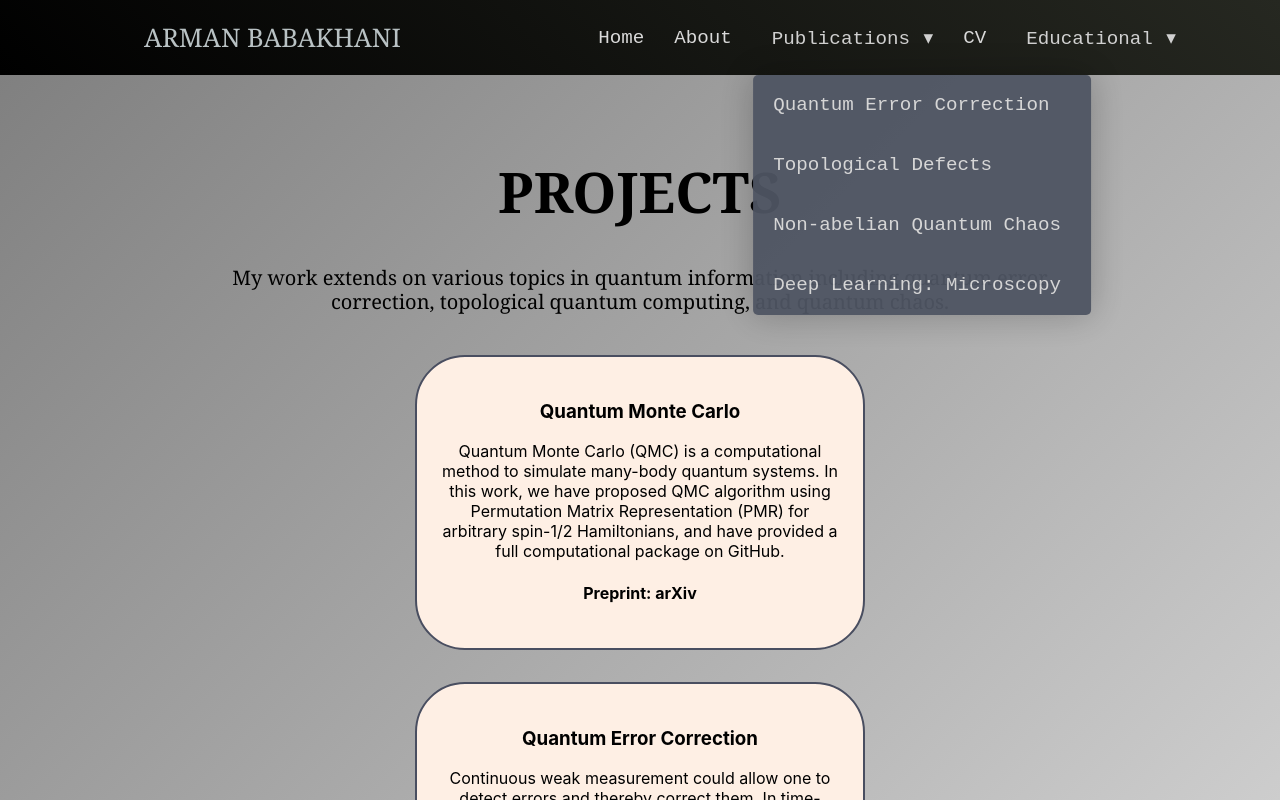
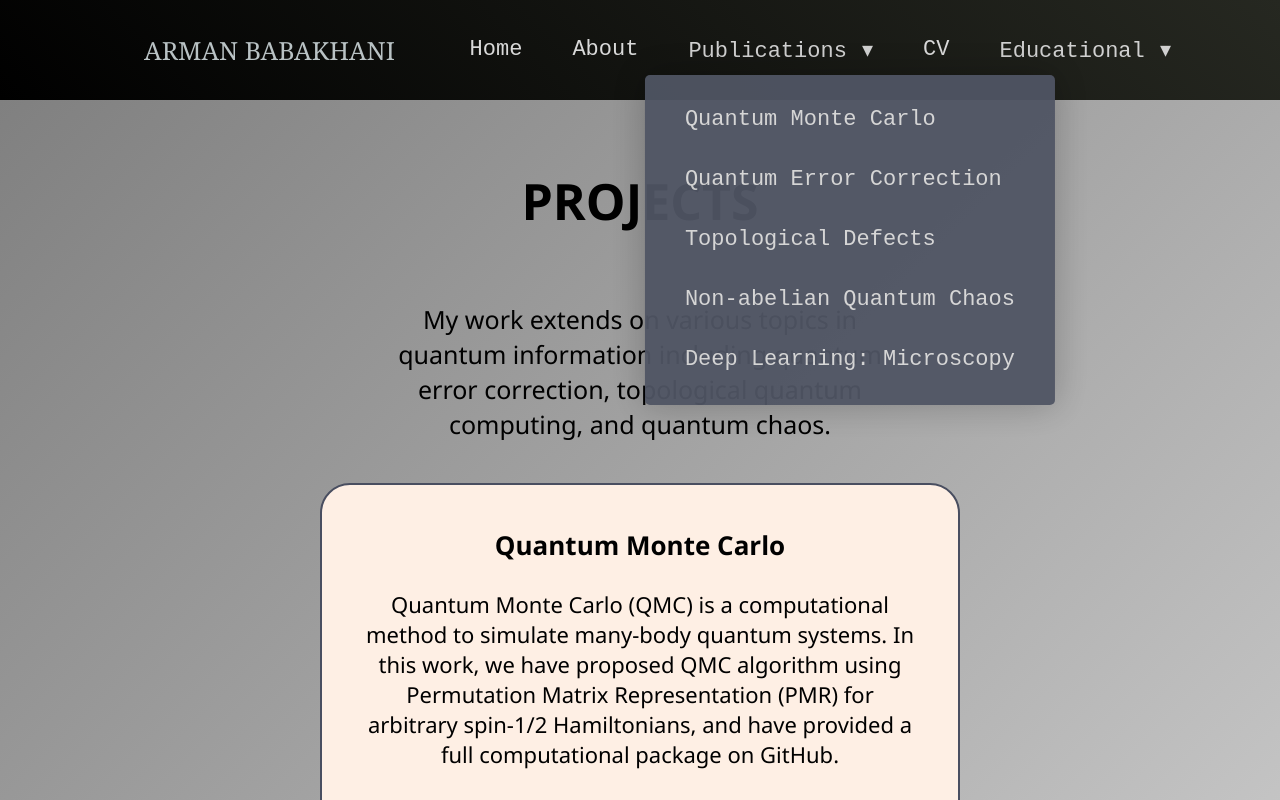
Before and after one commit to armanxbabakhani/ArmanWeb, a Next.js app: page /projects in a window 1280 px wide. Both pictures are taken after a click on the link "Publications". Shown: the top 800 px of the page. Built offline with nearby package versions, Linux system fonts and the light colour scheme.

Commit message:
updated the main and the projects page

```diff
--- a/component/layout.js
+++ b/component/layout.js
@@ -30,7 +30,7 @@ function DropdownMenu(props){
 
 const Background = styled.div`
 position: relative;
-top: 75px;
+top: 100px;
 background: linear-gradient(135deg , gray, white);
 display: flex;
 flex-direction: column;
@@ -110,6 +110,9 @@ export default function Layout({children}){
                         <ItemDrop name = 'Publications'>
                             <DropdownMenu>
                                 <li>
+                                    <Link href="https://arxiv.org/abs/2307.06503" passHref> Quantum Monte Carlo </Link>
+                                </li>
+                                <li>
                                     <Link href="https://journals.aps.org/pra/abstract/10.1103/PhysRevA.103.042406" passHref> Quantum Error Correction </Link>
                                 </li>
                                 <li>
@@ -159,13 +162,13 @@ export default function Layout({children}){
                 <div className={styleshome.footer}>
                     <p> Connect with me: </p>
                     <a href="https://www.linkedin.com/in/arman-babakhani/">
-                        <Image src="/linkedin.png" alt="linkedin" width="50px" height="50px" />
+                        <Image src="/linkedin.png" alt="linkedin" width="60px" height="60px" />
                     </a>
                     <a href="https://www.youtube.com/channel/UCtuf8lx4SvE3hEZe7NuagzA">
-                        <Image src="/youtubetrans.png" alt="youtube" width="70px" height="70px" />
+                        <Image src="/youtubetrans.png" alt="youtube" width="75px" height="75px" />
                     </a>
                     <a href="https://github.com/armanxbabakhani">
-                        <Image src="/github.png" alt="github" width="50px" height="50px" />
+                        <Image src="/github.png" alt="github" width="60px" height="60px" />
                     </a>
                 </div>
             </Background>
--- a/pages/index.js
+++ b/pages/index.js
@@ -7,12 +7,12 @@ export default function Home() {
     <div className={styles.container}>
       <main className={styles.main}>
         <div className={styles.pframe}>
-          <Image src="/Arman_portrait_1.jpg" alt="Arman" width="340px" height="290px" className={styles.portrait}/>
+          <Image src="/Arman_portrait_1.jpg" alt="Arman" width="325px" height="290px" className={styles.portrait}/>
         </div>
         <div className={styles.introbox}>
           <h3> Welcome! I am </h3>
           <h1> Arman Babakhani </h1>
-          <h4> I am a researcher and a PhD student in quantum information theory and quantum algorithms.</h4>
+          <h4> Researcher and a PhD student in quantum information theory and quantum algorithms.</h4>
         </div>
         <div className={styles.grid}>
           <div  className={styles.card}>
--- a/styles/Home.module.css
+++ b/styles/Home.module.css
@@ -61,8 +61,7 @@
   border: 10px solid #090808;
   border-radius: 50px;
   align-items: center;
-  /*max-width: 250px;
-  max-height: 230px;*/
+  margin: 2% 0;
 }
 .footer {
   background-color: #414246;
@@ -70,22 +69,21 @@
   width: 100%;
   display: flex;
   flex-direction: row;
-  justify-content: center;
-  align-content: center;
-  padding: 1.1rem 0;
+  align-items: center;
+  padding: 2% 20%;
   border-top: 3px solid #090808;
+  height: 150px;
 }
 
 .footer p {
   display: block;
   font-family: monospace;
-  font-size: 18px;
+  font-size: 30px;
   color:rgb(204, 200, 198);
   justify-content: center;
   transition: filter 200ms;
   align-items: center;
   flex-grow: 1;
-  max-width: 200px;
 }
 
 .footer a {
@@ -94,7 +92,6 @@
   transition: filter 200ms;
   align-items: center;
   flex-grow: 1;
-  max-width: 150px;
 }
 
 .footer a:hover {
@@ -190,20 +187,20 @@
   border-radius: 50px;
   max-width: 450px;
 }
+
 .me{
   background-color: #9da4aa;
   border-radius: 10px;
-  margin: 0 0.5rem 1.5rem;
-  padding: 1rem 2rem;
+  margin: 0 10% 5%;
+  padding: 5% 10%;
   text-align: left;
   color: inherit;
   font-family: Georgia , Helvetica, 'Times New Roman', Times;
-  font-size: 1.5rem;
   transition: color 0.15s ease, border-color 0.15s ease;
-  max-width: 1200px;
 }
+
 .me p{
-  font-size: 1.3rem;
+  font-size: 25px;
   line-height: 1.25;
 }
 .me a {
--- a/styles/Layout.module.css
+++ b/styles/Layout.module.css
@@ -2,7 +2,7 @@
  .navigation {
     position: fixed;
     top: 0px;
-    height: 75px;
+    height: 100px;
     background: linear-gradient(45deg, #000000, #262821);
     width: 100%;
     display: flex;
@@ -29,7 +29,7 @@
     margin: 0 1rem;
     line-height: 75px;
     text-transform: uppercase;
-    font-size: 1.6em;
+    font-size: 30px;
     font-family: Cambria, Cochin, Georgia, Times, 'Times New Roman', serif;
 }
  .brand a {
@@ -56,9 +56,9 @@
     top: 75px;
     right: 20px;
     transform: translateX(-50%);
-    background: rgb(79, 85, 99);
+    background: rgb(80, 85, 100);
     transition: background 300ms;
-    padding: 0 10px;
+    padding: 15px;
     z-index: 8;
     box-shadow: 0 0 35px 0 rgba(0,0,0,0.25);
     opacity: 0.95;
@@ -67,18 +67,18 @@
 }
 
 .navdropdown:hover{
-    background-color: rgb(78, 70, 63);
+    background-color: rgb(80, 95, 110);
 }
 
 .droplist{
     display: flex;
     flex-direction: column;
     justify-content: left;
-    padding: 0 20px 0;
+    padding: 0 25px;
 }
 
 .droplist a{
-    font-size: 1.2rem;
+    font-size: 26px;
     color:rgb(208, 208, 208);
     transition: color 300ms;
 }
@@ -221,9 +221,8 @@
 }
 
 .navwrap li {
-    padding: 0 20px;
-    text-indent: -10px;
-    font-size: 1.2rem;
+    padding: 0 25px;
+    font-size: 26px;
 }
 
 .navwrap li a, .navwrap li a:visited {
@@ -244,7 +243,22 @@ color: rgb(170,150,150);
 }
 
 
-@media only screen and (max-width: 1080px){
+@media only screen and (max-width: 1400px){
+    .droplist a{
+        font-size: 22px;
+    }
+
+    .navwrap li{
+        font-size: 22px;
+    }
+
+    .brand{
+        font-size: 25px;
+    }
+}
+
+
+@media only screen and (max-width: 1200px){
     .brandabv{
         display: block;
         position: absolute;
@@ -256,10 +270,10 @@ color: rgb(170,150,150);
    }
 }
 
-@media only screen and (max-width: 825px){
+@media only screen and (max-width: 900px){
     .hamwrapper{
         position: fixed;
-        right: 0px;
+        right: 5%;
         padding: 10px 20px;
         display: flex;
         flex-direction: column;
@@ -267,9 +281,7 @@ color: rgb(170,150,150);
         align-content: space-between;
         z-index: 10;
     }
-}
 
-@media only screen and (max-height: 900px){
     .main{
         min-height: 450px;
     }
--- a/styles/Projects.module.css
+++ b/styles/Projects.module.css
@@ -1,8 +1,7 @@
 @import url('https://fonts.googleapis.com/css?family=Roboto');
 
 .main {
-    min-height: 25vh;
-    padding: 2rem 15% 0;
+    padding: 2% 15% 0;
     display: flex;
     flex-direction: column;
     justify-content: center;
@@ -10,22 +9,23 @@
 }
 
 .logo {
-  min-height: 25vh;
-  padding: 1rem 0;
+  padding: 5% 0;
+  margin: 0 25%;
+  width: 100%;
   display: flex;
-  flex-direction: column;
+  flex-direction: row;
   justify-content: center;
   align-items: center;
 }
 
+.logo h3{
+  font-size: 22px;
+  padding: 0 5%
+}
+
 .logo a {
-  display: flex;
   color:rgb(204, 200, 198);
-  justify-content: center;
   transition: filter 200ms;
-  align-items: center;
-  flex-grow: 1;
-  max-width: 150px;
 }
 
 .logo a:hover {
@@ -51,13 +51,11 @@
 
 .title,
 .description {
-  font-family: Georgia, 'Times New Roman', Times, serif
+  font-family: Segoe UI , Georgia , Helvetica, 'Times New Roman', Times;
 }
 
 .title {
-    margin: 0;
-    padding: 0;
-    text-align: center;
+  text-align: center;
 }
 
 .title a {
@@ -65,13 +63,13 @@
   text-decoration: none;
 }
 .title h1{
-  font-size: 3.5rem;
+  font-size: 50px;
 }
 
 .description {
-  margin: 4rem 0;
+  margin: 10px 0;
   line-height: 1.5;
-  font-size: 1.5rem;
+  font-size: 25px;
 }
 
 .description li a{
@@ -85,10 +83,9 @@
 
 .introbox{
   background: transparent;
-  padding: 0;
-  margin: -30px 0 5px;
+  width: 60%;
   text-align: center;
-  font-family: Georgia, 'Times New Roman', Times, serif;
+  font-family: Segoe UI , Georgia , Helvetica, 'Times New Roman', Times;
 }
 
 .introbox h1{
@@ -97,33 +94,41 @@
 }
 
 .introbox h3{
-  margin: 1rem 0 0;
   font-size: 2rem;
   font-weight: 50;
 }
 .introbox h4{
-  margin: 1rem 0;
   font-size: 1.5rem;
   font-weight: 80;
 }
 .introbox p{
-  padding: 0;
-  font-size: 1.25rem;
-  font-weight: 90;
-  line-height: 1.5rem;
+  font-size: 25px;
+  font-weight: 250;
+  line-height: 35px;
 }
 
 .roundbox {
   background: #feefe4;
-  margin: 1rem;
-  padding: 1.5rem;
+  width: 80%;
+  margin: 2%;
+  padding: 2% 5%;
   text-align: center;
   color: inherit;
   text-decoration: none;
   border: 2.5px solid #494E60;
-  border-radius: 50px;
-  max-width: 450px;
+  border-radius: 30px;
+  font-family:'Segoe UI', Tahoma, Geneva, Verdana, sans-serif;
 }
+
+.roundbox h3{
+  font-size: 26px;
+  font-weight: 600;
+}
+
+.roundbox p{
+  font-size: 22px;
+}
+
 .me{
   background-color: #9da4aa;
   border-radius: 10px;
@@ -131,7 +136,7 @@
   padding: 1rem 2rem;
   text-align: left;
   color: inherit;
-  font-family: Georgia , Helvetica, 'Times New Roman', Times;
+  font-family: Segoe UI , Georgia , Helvetica, 'Times New Roman', Times;
   font-size: 1.5rem;
   transition: color 0.15s ease, border-color 0.15s ease;
   max-width: 1200px;
@@ -152,8 +157,7 @@
   border-radius: 5px;
   padding: 0.75rem;
   font-size: 1.1rem;
-  font-family: Menlo, Monaco, Lucida Console, Liberation Mono, DejaVu Sans Mono,
-    Bitstream Vera Sans Mono, Courier New, monospace;
+  font-family: Segoe UI , Georgia , Helvetica, 'Times New Roman', Times;
 }
 
 .grid {
@@ -196,11 +200,6 @@
   line-height: 1.5;
 }
 
-.logo {
-  height: 1em;
-  margin-left: 0.5rem;
-}
-
 @media only screen and (max-width: 600px) {
   .grid {
     width: 100%;
--- a/styles/globals.css
+++ b/styles/globals.css
@@ -26,7 +26,7 @@ nav {
 }
 
 
-@media only screen and (max-width: 825px) {
+@media only screen and (max-width: 900px) {
   nav li , nav div{
     display: none;
   }
--- a/styles/me.module.css
+++ b/styles/me.module.css
@@ -2,7 +2,7 @@
 
 .main {
   min-height: 25vh;
-  margin: 0 20%;
+  margin: 0 15%;
   display: flex;
   flex-direction: column;
   justify-content: center;
@@ -31,31 +31,31 @@
 .me{
   background-color: #9da4aa;
   border-radius: 10px;
-  margin: 0 50px 50px;
-  padding: 10px 25px;
+  width: 80%;
+  margin: 0 0 5%;
+  padding: 2% 5%;
   text-indent: 20px;
   text-align: left;
   color: inherit;
   font-family: Segoe UI , Georgia , Helvetica, 'Times New Roman', Times;
-  font-size: 1.5rem;
   transition: color 0.15s ease, border-color 0.15s ease;
-  max-width: 1200px;
 }
+
 .me p{
-  font-size: 1.3rem;
-  line-height: 1.25;
+  font-size: 25px;
+  line-height: 1.5;
 }
 .me a {
   color: rgb(167, 93, 56);
-  font-size: 1.5rem;
+  font-size: 28px;
 }
 .me a:hover{
     color: #186bb4;
 }
 
 
-@media only screen and (max-width: 800px) {
+@media only screen and (max-width: 900px) {
     .main{
-        margin: 0 10%;
+        margin: 0 5%;
     }
 }
```
Also changed, not shown: pages/tutoring.js (+5 -5 lines), styles/layout_styled_comps.css (deleted), 2 other files (tests, documents, lock files or other folders).
